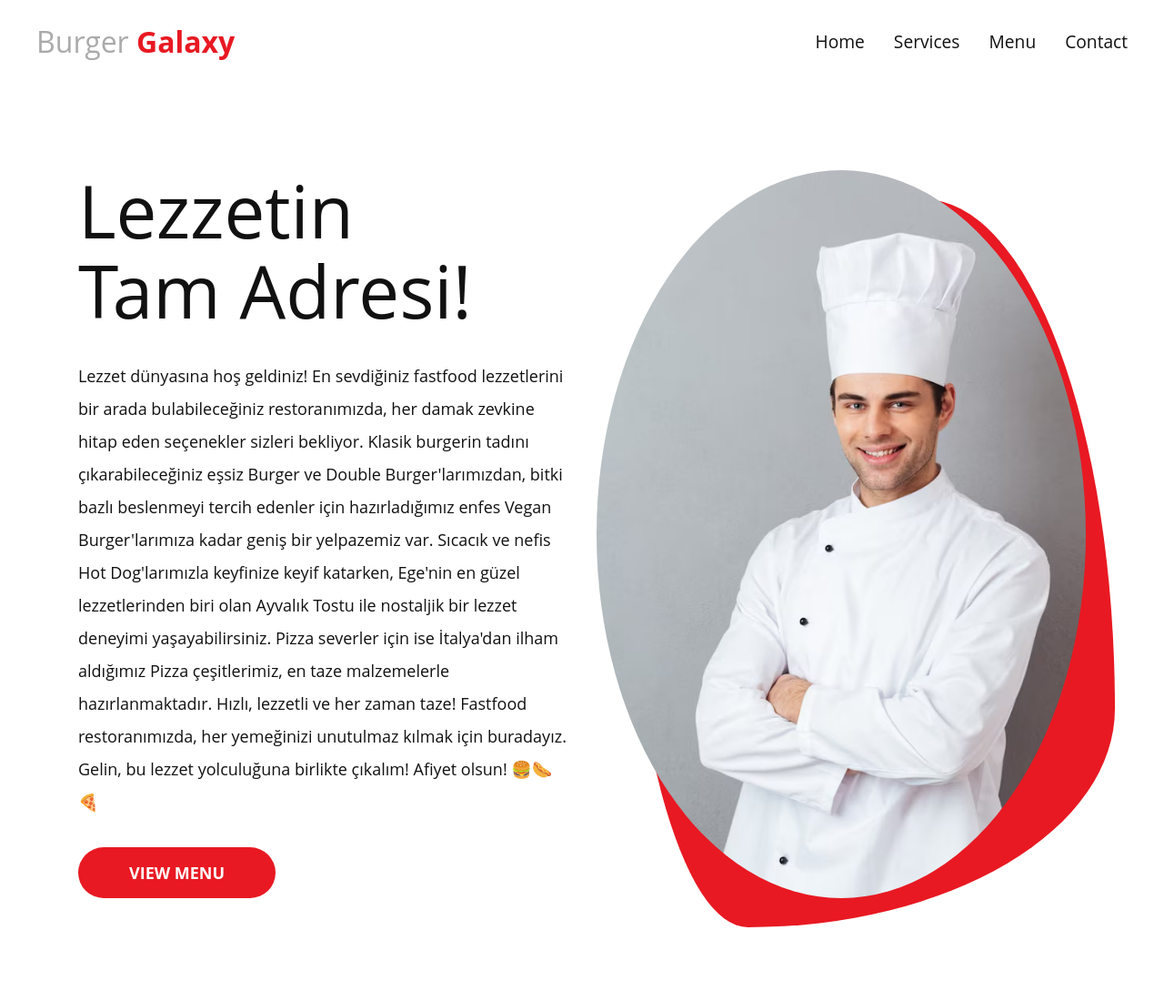
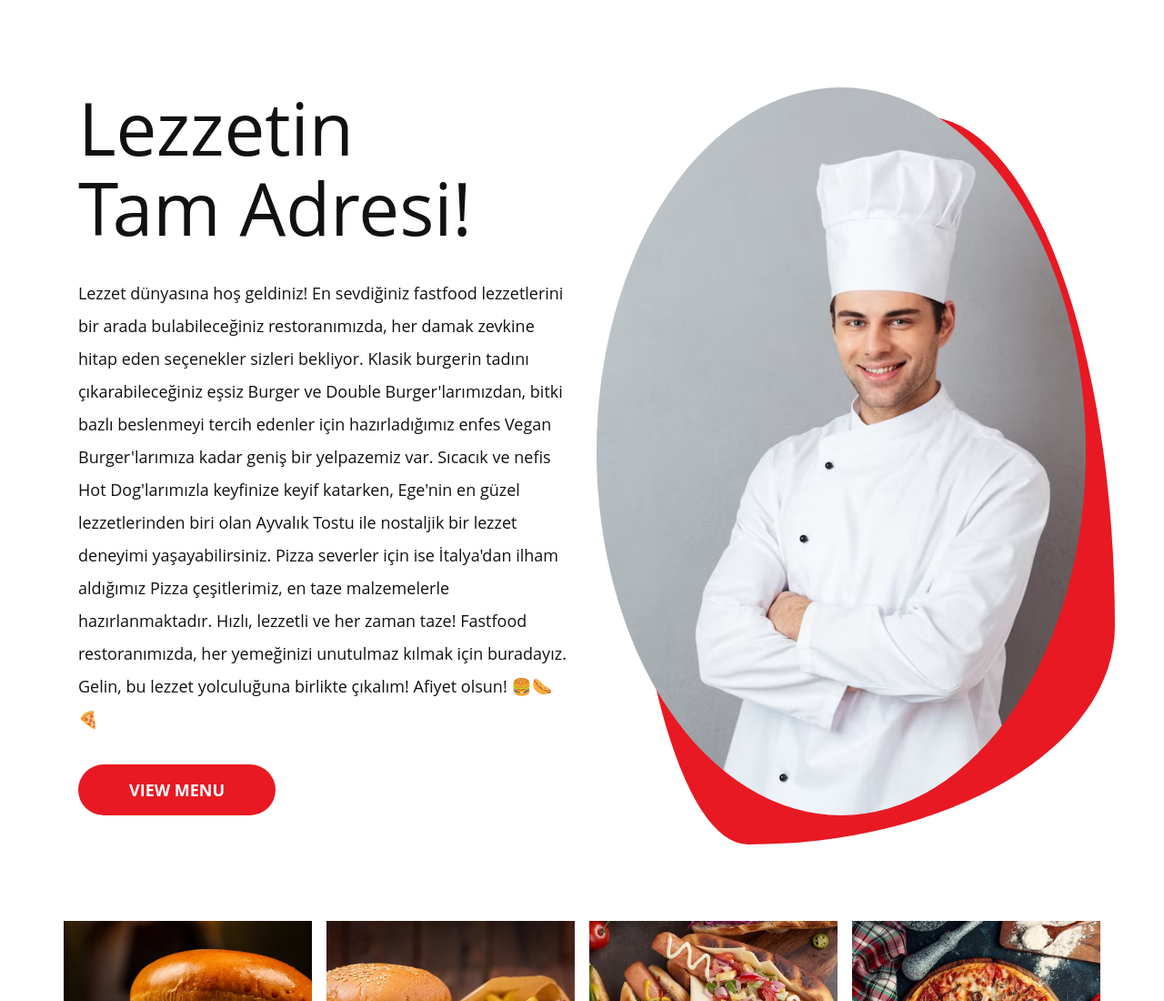
Before and after one commit to sunqfuu/burger-galaxy-test, a plain HTML site: page index.html in a window 1280 px wide. Shown: the top 1100 px of the page at 91% size. Drawn offline with nearby package versions, Linux system fonts and the light colour scheme.

Commit message:
Update index.html

```diff
--- a/index.html
+++ b/index.html
@@ -11,14 +11,7 @@
 </head>
 <body>
     <header>
-        <div class="navbar">
-        <a href="#" class="logo">Burger <span>Galaxy</span></a>
-        <ul class="links">
-            <li><a href="#hero">Home</a></li>
-            <li><a href="#services">Services</a></li>
-            <li><a href="#menu">Menu</a></li>
-            <li><a href="#contact">Contact</a></li>
-        </ul>
+
     </div>
     </header>
 
```
